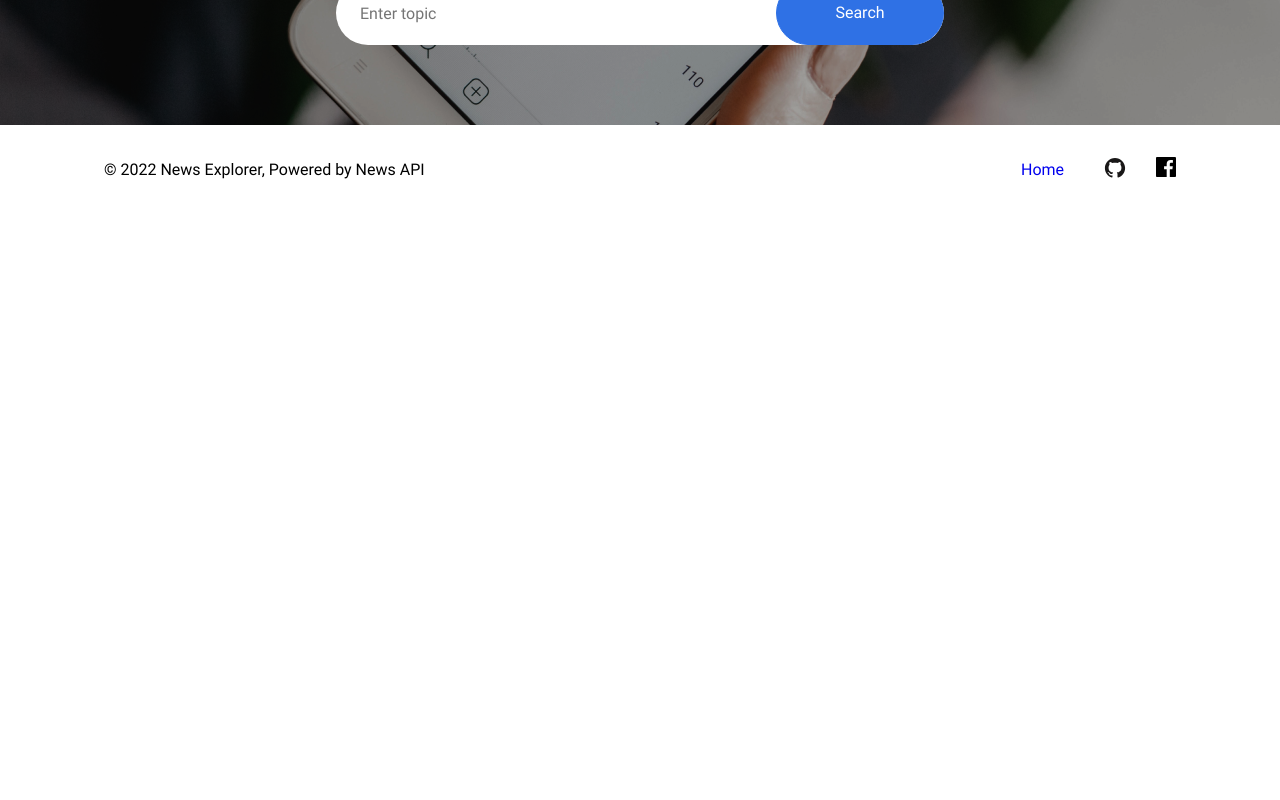
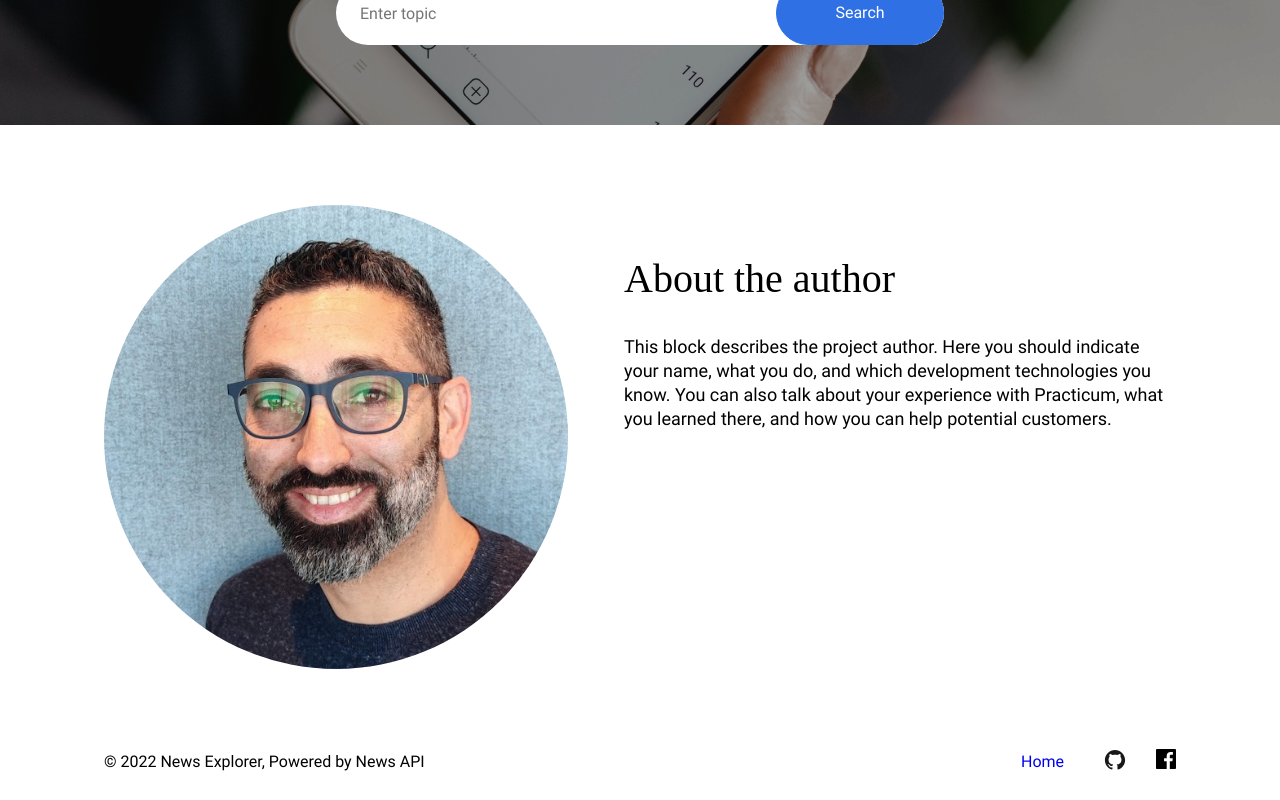
Before and after one commit to avi413/news-explorer-frontend, a React (Create React App) app: page / in a window 1280 px wide. Shown: the part 452-1252 px from the top of the page. Before the commit the page ends 800 px from the top, so only its background shows below. Built offline with nearby package versions, Linux system fonts and the light colour scheme.

Commit message:
(frat) about

```diff
--- a/src/components/About/About.css
+++ b/src/components/About/About.css
@@ -0,0 +1,30 @@
+.about{
+    color: black;
+    display: flex;
+    gap: 56px;
+    margin: 80px 104px;
+}
+
+.about__img {
+    height: 464px;
+    width: 464px;
+    left: 0px;
+    top: 0px;
+    border-radius: 1000px;
+}
+
+.about__title {
+    margin-top: 51px;
+    font-family: Roboto Slab;
+    font-size: 40px;
+    font-weight: 400;
+    line-height: 46px;
+}
+
+.about__desc{
+    font-family: Roboto;
+    font-size: 18px;
+    font-weight: 400;
+    line-height: 24px;
+    max-width: 600px;
+}
--- a/src/components/About/About.js
+++ b/src/components/About/About.js
@@ -0,0 +1,21 @@
+import './About.css';
+import Avi from '../../images/Avi.png';
+
+function About() {
+  return (
+    <section className='about'>
+      <img src={Avi} className='about__img' />
+      <div className='about__text'>
+        <h2 className='about__title'>About the author</h2>
+        <p className='about__desc'>
+          This block describes the project author. Here you should indicate your
+          name, what you do, and which development technologies you know. You
+          can also talk about your experience with Practicum, what you learned
+          there, and how you can help potential customers.
+        </p>
+      </div>
+    </section>
+  );
+}
+
+export default About;
--- a/src/components/Footer/Footer.js
+++ b/src/components/Footer/Footer.js
@@ -1,6 +1,6 @@
 import './Footer.css';
 import Facebook from '../../images/facebook.svg';
-import Github from '../../images/github.svg'
+import Github from '../../images/github.svg';
 import { Link } from 'react-router-dom';
 
 function Footer() {
--- a/src/components/Header/Header.css
+++ b/src/components/Header/Header.css
@@ -9,6 +9,7 @@
 
 .header_dark {
     color: #1A1B22;
+    background-color: #fff;
 }
 
 .header__container {
--- a/src/components/Main/Main.js
+++ b/src/components/Main/Main.js
@@ -1,7 +1,7 @@
 import './Main.css';
 import SearchForm from '../SearchForm/SearchForm';
 import Button from '../Button/Button';
-
+import About from '../About/About';
 
 function Main() {
   return (
@@ -21,6 +21,7 @@ function Main() {
           </SearchForm>
         </div>
       </section>
+      <About />
     </div>
   );
 }
```
Also changed, not shown: src/images/Avi.png (added).
